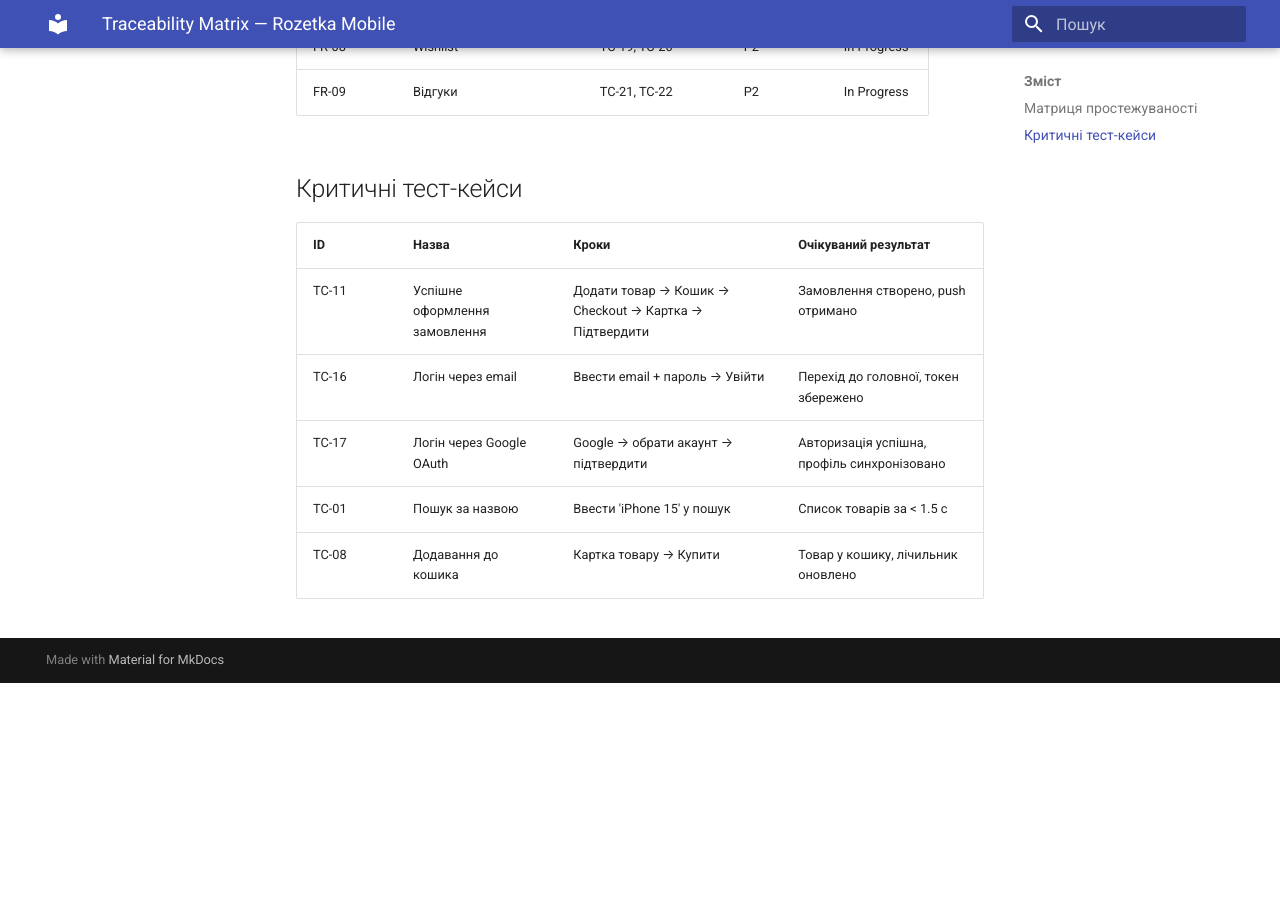
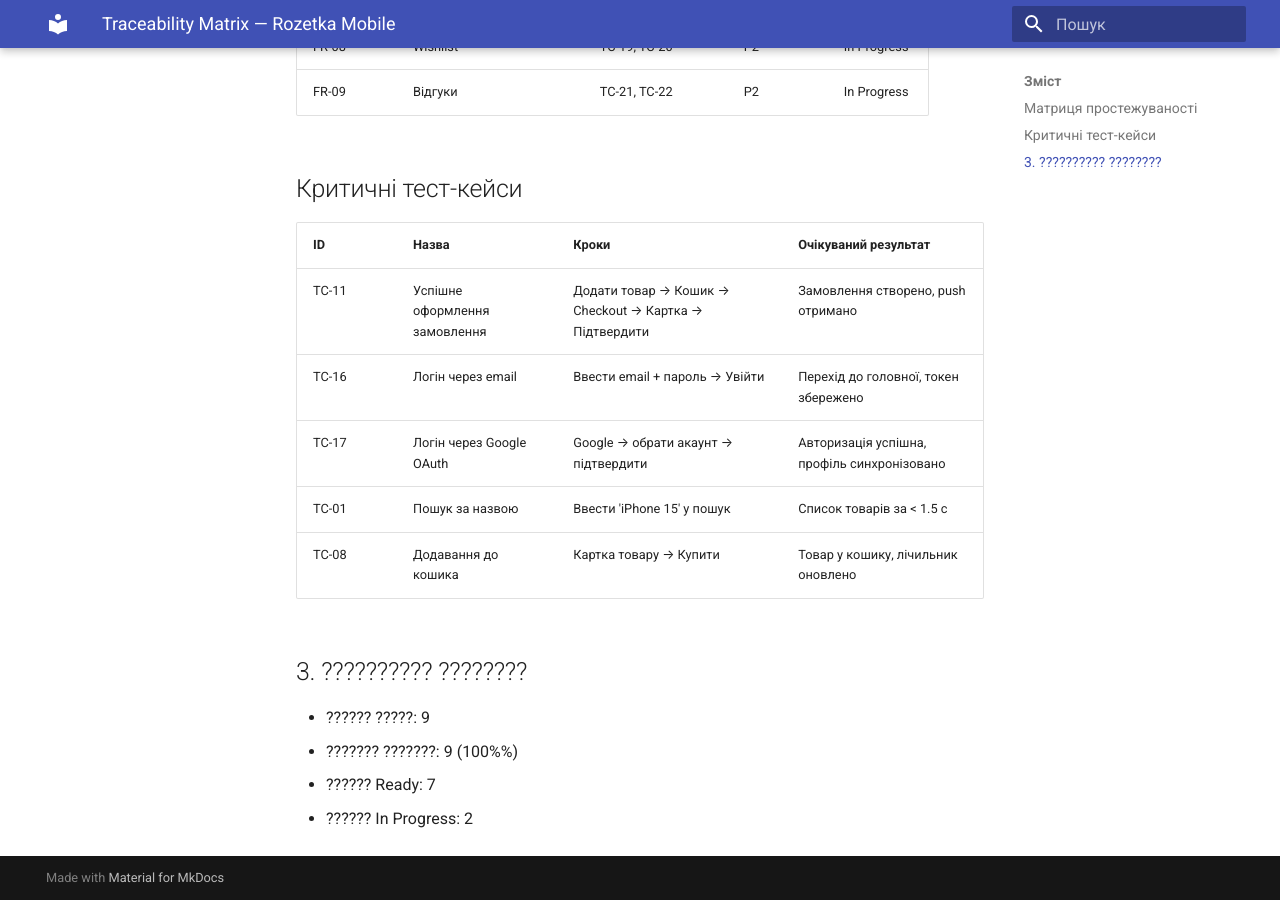
Before and after one commit to SaichukAndri/rozetka-mobile-docs, an MkDocs documentation site: the page built from docs/quality/traceability-matrix.md, in a window 1280 px wide and 900 px high, scrolled down 684 px. Built offline with MkDocs 1.6.1 and Material for MkDocs 9.7.7, drawn with Linux system fonts in a browser that asks for light colours; before the commit the page ends 1367 px from its top, so only the background shows below that.

Commit message:
docs(traceability): додано статистику покриття вимог

```diff
--- a/docs/quality/traceability-matrix.md
+++ b/docs/quality/traceability-matrix.md
@@ -25,3 +25,10 @@
 | TC-17 | Логін через Google OAuth | Google → обрати акаунт → підтвердити | Авторизація успішна, профіль синхронізовано |
 | TC-01 | Пошук за назвою | Ввести 'iPhone 15' у пошук | Список товарів за < 1.5 с |
 | TC-08 | Додавання до кошика | Картка товару → Купити | Товар у кошику, лічильник оновлено |
+
+## 3. ?????????? ????????
+
+- ?????? ?????: 9
+- ??????? ???????: 9 (100%%)
+- ?????? Ready: 7
+- ?????? In Progress: 2
```
